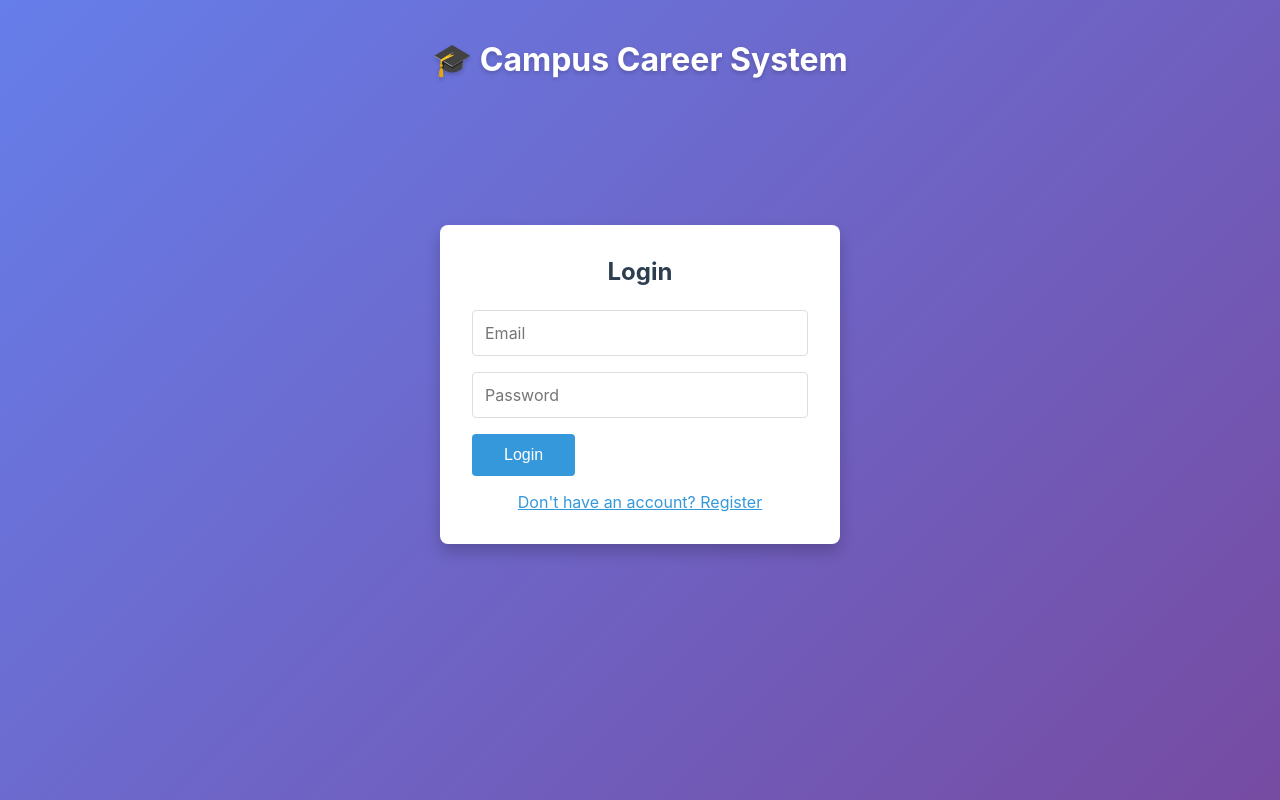
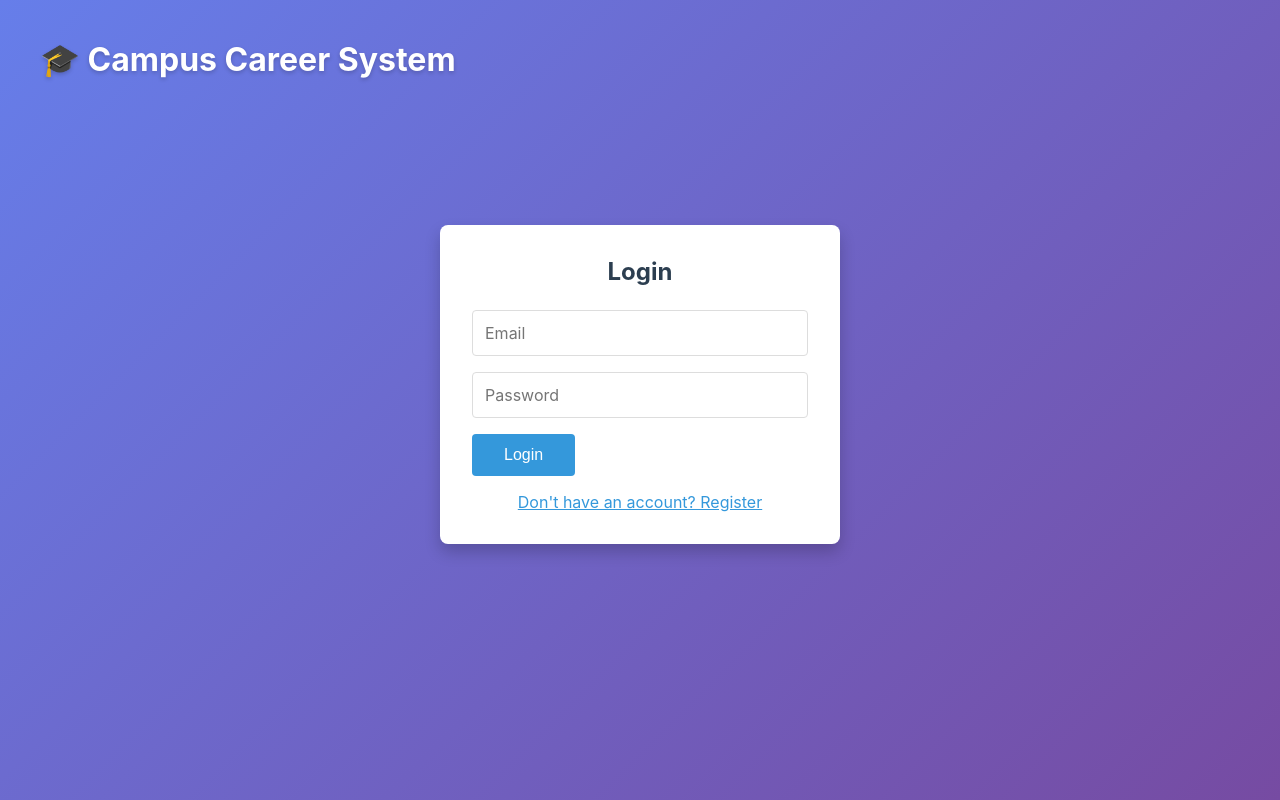
Before and after one commit to IGNITETHETEAM-2/campus-career-system, a React (Create React App) app in the folder frontend/: page / in a window 1280 px wide. Built offline with nearby package versions, Linux system fonts and the light colour scheme; no server answers.

Commit message:
Shift logo to top left of login page

```diff
--- a/frontend/src/App.css
+++ b/frontend/src/App.css
@@ -147,8 +147,7 @@ form button:hover {
 .login-logo {
   position: absolute;
   top: 40px;
-  width: 100%;
-  text-align: center;
+  left: 40px;
   color: white;
   text-shadow: 0 2px 4px rgba(0,0,0,0.2);
 }
```
